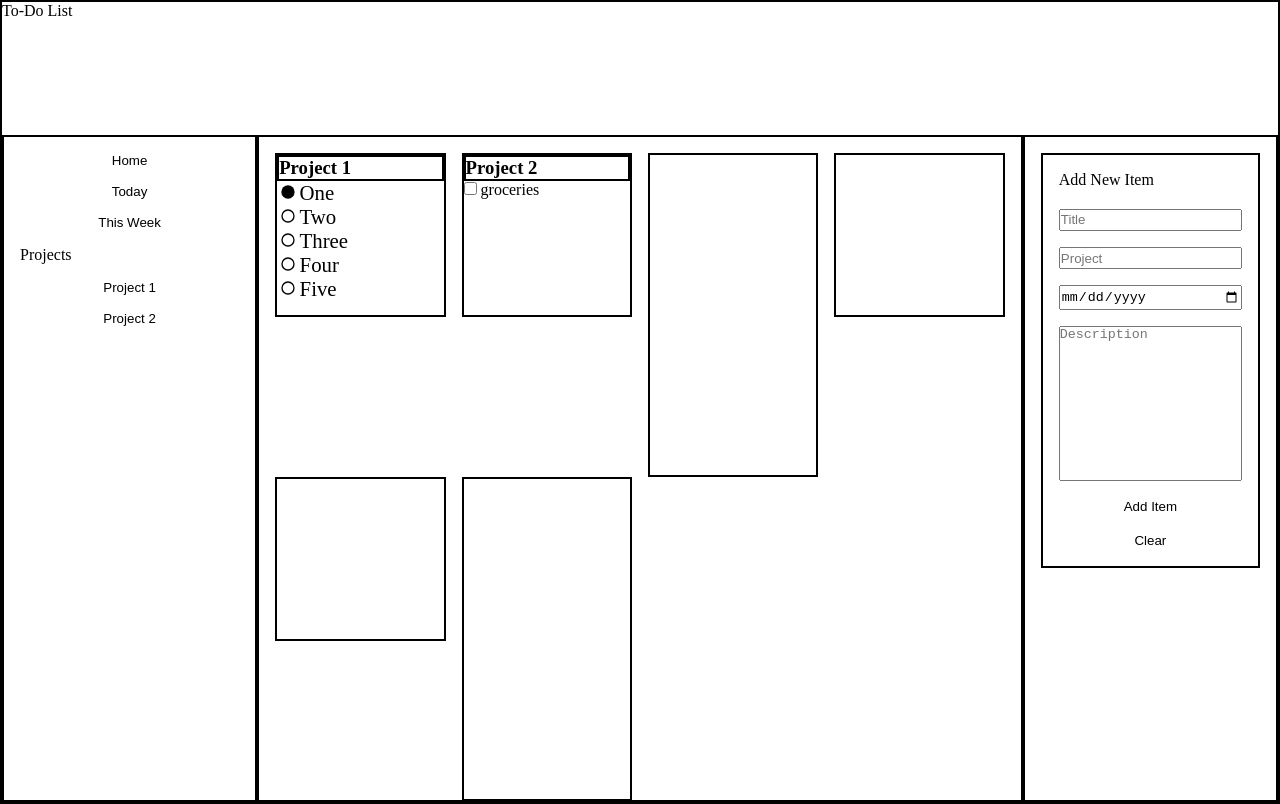
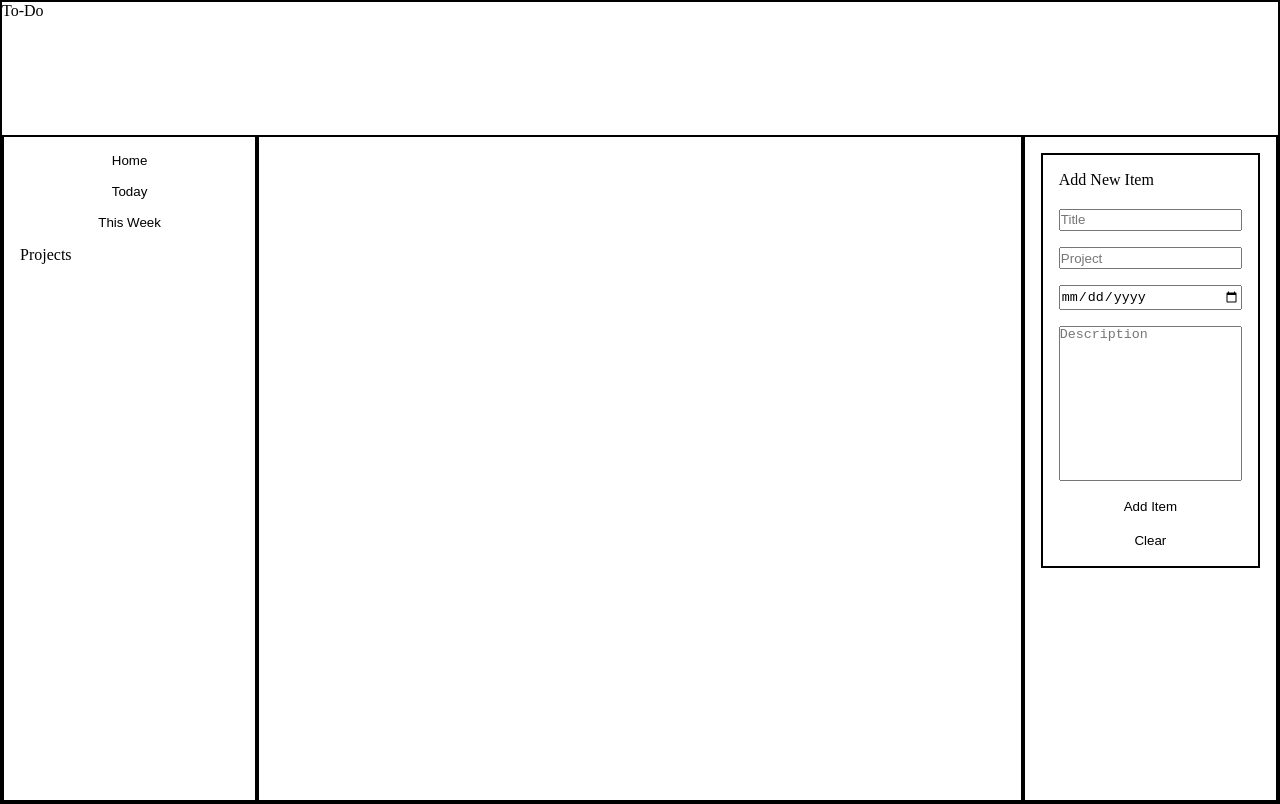
Before and after one commit to abertjames/to-do, a website built with webpack: page dist/index.html in a window 1280 px wide. Built offline with nearby package versions, Linux system fonts and the light colour scheme.

Commit message:
add files to generate the website using JS

```diff
--- a/package.json
+++ b/package.json
@@ -20,6 +20,7 @@
   "homepage": "https://github.com/abertjames/to-do#readme",
   "devDependencies": {
     "css-loader": "^6.7.1",
+    "html-webpack-plugin": "^5.5.0",
     "style-loader": "^3.3.1",
     "webpack": "^5.74.0",
     "webpack-cli": "^4.10.0"
--- /dev/null
+++ b/src/display.js
@@ -0,0 +1,93 @@
+// class Item {
+//     constructor(
+//         itemTitle = "unknown",
+//         itemProject = "unknown",
+//         itemDueDate = "unknown",
+//         itemDescription = "unknown"
+//     ){
+//         this.itemTitle = itemTitle
+//         this.itemProject = itemProject
+//         this.itemDueDate = itemDueDate
+//         this.itemDescription = itemDescription
+//     }
+// }
+
+// class Project {
+//     constructor(){
+//         this.itmes = [];
+//     }
+//     addItem(newItem) {
+//         if (!this.isInProject(newItem)) {
+//         this.items.push(newItem)
+//         }
+//     }
+
+//     removeItem(itemTitle) {
+//         this.items = this.items.filter((item) => item.itemTitle !== itemTitle)
+//     }
+
+//     getItem(itemTitle) {
+//         return this.items.find((item) => item.itemTitle === itemTitle)
+//     }
+
+//     isInProject(newItem) {
+//         return this.items.some((item) => item.itemTitle === newItem.itemTitle)
+//     }
+// }
+
+// class projectLibrary {
+//     constructor() {
+//         this.projects = []
+//     }
+
+//     addProject(newProject) {
+//         if (!this.isInProjectLibrary(newProject)) {
+//         this.projects.push(newProjet)
+//         }
+//     }
+
+//     removeProject(projectTitle) {
+//         this.projects = this.projects.filter((project) => project.projectTitle !== projectTitle)
+//     }
+
+//     getProject(projectTitle) {
+//         return this.projects.find((project) => project.projectTitle === projectTitle)
+//     }
+
+//     isInProjectLibrary(newProject) {
+//         return this.projects.some((project) => project.projectTitle === newProject.projectTitle)
+//     }
+// }
+
+// const projectLibrary = new projectLibrary()
+
+const createDisplayArea = () => {
+    const displayArea = document.createElement('div');
+    displayArea.setAttribute('id', 'displayArea');
+
+    return displayArea
+}
+
+// const updateDisplayArea = (newProject) => {
+//     const displayArea = document.getElementById('displayArea');
+
+//     const projectTile = document.createElement('div');
+//     projectTile.classList.add('projectTile');
+
+//     const projectHeader = document.createElement('h3');
+//     // projectHeader.textContent = newProject.
+
+//     projectTile.appendChild(projectHeader);
+//     displayArea.appendChild(projectTile);
+
+//     return displayArea
+// }
+
+// const createProjectTile = () => {
+//     const projectTile = document.createElement('div');
+//     projectTile.setAttribute('id', 'projectTile');
+
+//     return projectTile
+// }
+
+export default createDisplayArea
--- /dev/null
+++ b/src/header.js
@@ -0,0 +1,10 @@
+const createHeader = () => {
+    const headerBar = document.createElement('header');
+    headerBar.classList.add('header');
+
+    headerBar.textContent = "To-Do"
+
+    return headerBar
+}
+
+export {createHeader}
--- a/src/index.js
+++ b/src/index.js
@@ -1,3 +1,5 @@
 import initializeWebsite from "./initWebsite";
 
 initializeWebsite();
+
+console.log('hello')
--- a/src/initWebsite.js
+++ b/src/initWebsite.js
@@ -1,4 +1,21 @@
+import {createHeader} from "./header";
+import createSideBar from "./sideBar";
+import createDisplayArea from "./display";
+import createInputBar from "./input";
+
+
+//once i add log in information i should make another js script for making the header
+
+
+
 const initializeWebsite = () => {
+    const container = document.getElementById('container');
+
+
+    container.appendChild(createHeader());
+    container.appendChild(createSideBar());
+    container.appendChild(createDisplayArea());
+    container.appendChild(createInputBar());
 
 }
 
--- /dev/null
+++ b/src/input.js
@@ -0,0 +1,83 @@
+const createInputBar = () => {
+    const newItemBar = document.createElement('div');
+    newItemBar.classList.add('newItemBar');
+
+    newItemBar.appendChild(createInputForm());
+    return newItemBar
+}
+
+const titleInput = () => {
+    const newItemInput = document.createElement('input')
+    newItemInput.type = "text";
+    newItemInput.name = 'itemTitle';
+    newItemInput.id = 'itemTitle';
+    newItemInput.placeholder = 'Title';
+
+    return newItemInput
+}
+
+const projectInput = () => {
+    const newProjectInput = document.createElement('input');
+    newProjectInput.type = 'text';
+    newProjectInput.name = 'projectTitle';
+    newProjectInput.id = 'projectTitle';
+    newProjectInput.placeholder = 'Project';
+
+    return newProjectInput
+}
+
+const dueDateInput = () => {
+    const dueDate = document.createElement('input');
+    dueDate.type = 'date';
+    dueDate.name = 'dueDate';
+    dueDate.id = 'dueDate';
+
+    return dueDate
+}
+
+const descriptionInput = () => {
+    const description = document.createElement('textarea');
+    description.name = 'itemDescription';
+    description.id = 'itemDescription';
+    description.cols = '30';
+    description.rows = '10';
+    description.placeholder = 'Description';
+
+    return description
+}
+
+const createAddButton = () => {
+    const addButton = document.createElement('button');
+    addButton.textContent = 'Add Item';
+
+    return addButton
+}
+
+const createClearButton = () => {
+    const clearButton = document.createElement('button');
+    clearButton.textContent = 'Clear';
+
+    return clearButton
+}
+
+const createInputForm = () => {
+    const inputForm = document.createElement('div');
+    inputForm.classList.add('newItemForm');
+
+    const newItemHeader = document.createElement('p');
+    newItemHeader.textContent = 'Add New Item'
+
+    inputForm.appendChild(newItemHeader);
+
+    inputForm.appendChild(titleInput());
+    inputForm.appendChild(projectInput());
+    inputForm.appendChild(dueDateInput());
+    inputForm.appendChild(descriptionInput());
+    inputForm.appendChild(createAddButton());
+    inputForm.appendChild(createClearButton());
+
+    return inputForm
+}
+
+
+export default createInputBar
--- /dev/null
+++ b/src/sideBar.js
@@ -0,0 +1,43 @@
+const createSideBar = () => {
+    const sideBar = document.createElement('div');
+    sideBar.classList.add('sideBar');
+
+    const homeButton = document.createElement('button');
+    homeButton.textContent = 'Home';
+    const todayButton = document.createElement('button');
+    todayButton.textContent = 'Today';
+    const weekButton = document.createElement('button');
+    weekButton.textContent = 'This Week'
+
+    sideBar.appendChild(homeButton);
+    sideBar.appendChild(todayButton);
+    sideBar.appendChild(weekButton);
+    sideBar.appendChild(createProjectArea());
+
+    return sideBar
+}
+
+const createProjectArea = () => {
+    const projectArea = document.createElement('div');
+    projectArea.setAttribute('id','projectArea');
+    const projectHeading = document.createElement('span');
+    projectHeading.textContent = 'Projects';
+
+    projectArea.appendChild(projectHeading);
+
+    return projectArea
+}
+
+// const updateProjectArea = (projTitle) => {
+//     const projectArea = document.getElementById('projectArea');
+
+//     const newProjectButton = document.createElement('button');
+//     newProjectButton.textContent = projTitle;
+
+//     projectArea.appendChild(newProjectButton);
+//     return projectArea
+// }
+
+// export {createSideBar, updateProjectArea};
+
+export default createSideBar
--- a/webpack.config.js
+++ b/webpack.config.js
@@ -1,13 +1,23 @@
 const path = require('path');
+// const HtmlWebpackPlugin = require('html-webpack-plugin');
+
 
 module.exports = {
     mode: 'development',
     entry: './src/index.js',
     devtool: 'inline-source-map',
 
+    // plugins: [
+    //     new HtmlWebpackPlugin({
+    //       title: 'Development',
+    //     }),
+    // ],
+
     output: {
         filename: 'main.js',
         path: path.resolve(__dirname, 'dist'),
+        // clean: true,
+
     },
     module: {
         rules: [
@@ -16,6 +26,10 @@ module.exports = {
             use: ['style-loader', 'css-loader'],
         },
         {
+            test: /\.(png|svg|jpg|jpeg|gif)$/i,
+            type: 'asset/resource',
+        },
+        {
             test: /\.(woff|woff2|eot|ttf|otf)$/i,
             type: 'asset/resource',
         },
```
Also changed, not shown: dist/icons/checkbox-blank-circle-outline.svg (deleted), dist/icons/checkbox-blank-circle.svg (deleted), dist/index.html, dist/main.js, dist/style.css, 5 other files.
